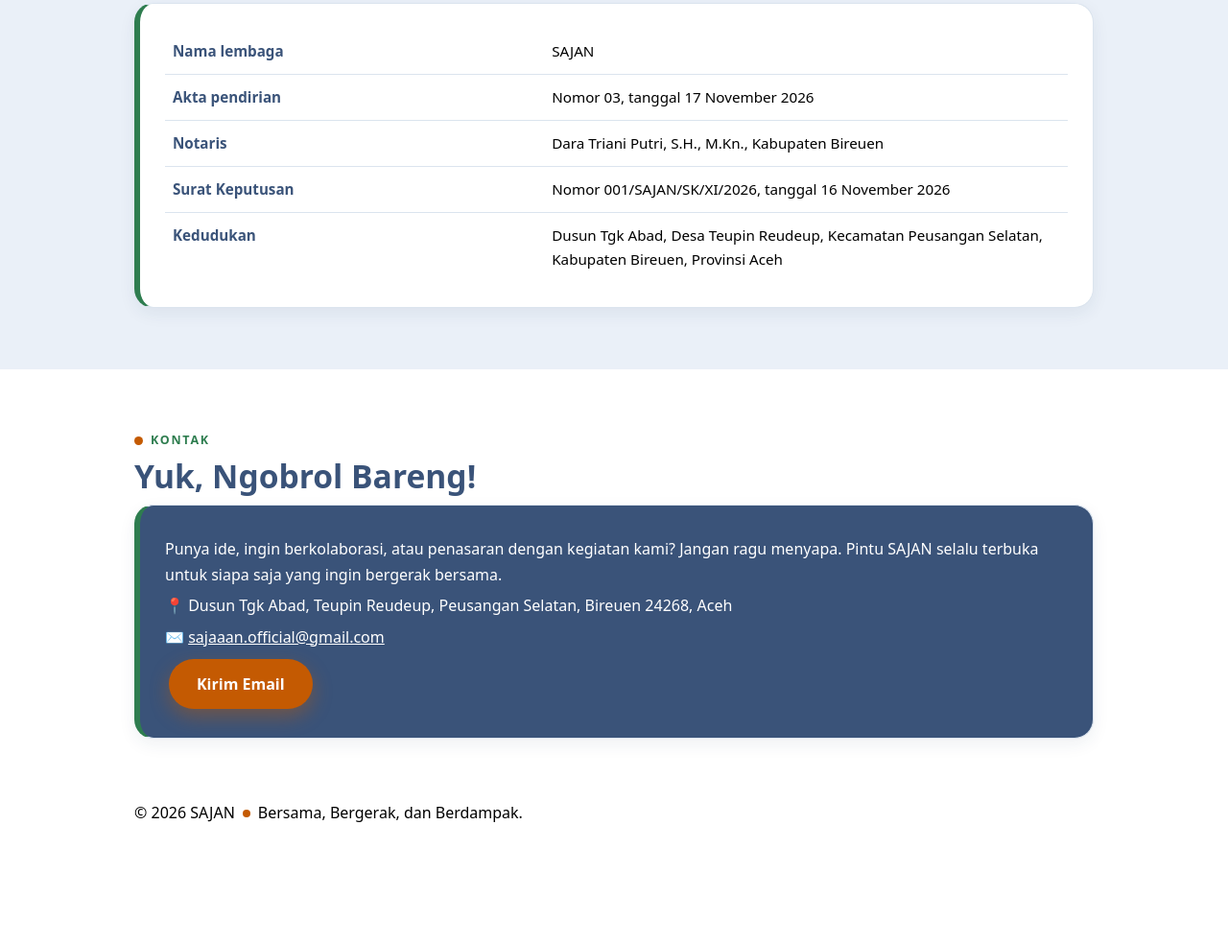
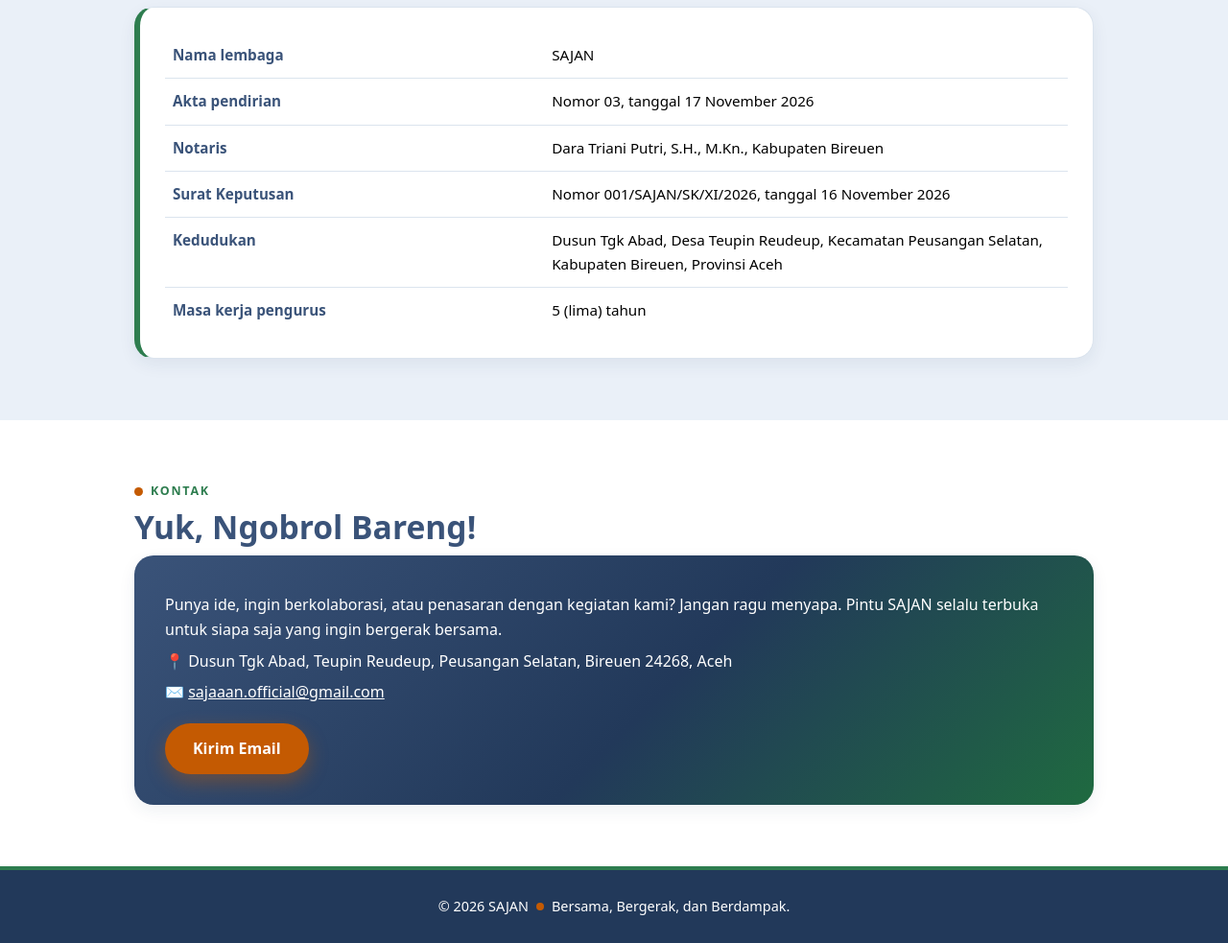
Before and after one commit to qurratulainaaa/SAJAN, a plain HTML site: page index.html in a window 1280 px wide. Shown: the part 2861-3844 px from the top of the page at 96% size. Before the commit the page ends 3722 px from the top, so only its background shows below. Drawn offline with Linux system fonts and the light colour scheme.

Commit message:
Restore clean index.html without stray section inside style tag

```diff
--- a/index.html
+++ b/index.html
@@ -79,6 +79,10 @@ h2{font-size:clamp(1.6rem,4.5vw,2.1rem);line-height:1.2;margin:0 0 10px;color:va
 .card.blue{background:linear-gradient(160deg,var(--blue) 0%,var(--navy) 100%);border-color:transparent}
 .card.blue h3,.card.blue p{color:#fff}
 .card.blue .icon{background:rgba(255,255,255,.18)}
+.card.linked{display:block;text-decoration:none;color:inherit;cursor:pointer}
+.card.linked:focus-visible{outline:3px solid var(--orange);outline-offset:3px}
+.more{display:inline-block;margin-top:14px;font-weight:700;font-size:.9rem;color:var(--c,var(--green));border-bottom:2px solid var(--orange);padding-bottom:1px}
+.card.linked:hover .more{color:var(--orange)}
 
 /* Lima isu: tiap isu punya warna sorotan sendiri */
 .grid.fokus{grid-template-columns:repeat(6,1fr)}
@@ -107,46 +111,14 @@ th{color:var(--blue);font-weight:700;width:42%}
 .scroll{overflow-x:auto}
 a{color:var(--blue)}
 
-<section id="galeri" style="max-width:1040px;margin:0 auto;padding:50px 20px">
-  <h2 style="margin:0 0 8px">Galeri Kegiatan</h2>
-  <p style="margin:0 0 6px;font-weight:700;color:#2E7D4F">Environmental Sustainability &amp; Disaster Resilience</p>
-  <h3 style="margin:0 0 6px;font-size:1.3rem;line-height:1.35">Strengthening Awareness through Joint Action for Natural Disaster Preparedness</h3>
-  <p style="margin:0 0 24px;opacity:.8">📅 14–16 November 2026 &nbsp;·&nbsp; 📍 Pante Lhong, Bireuen</p>
-
-  <div style="display:grid;grid-template-columns:repeat(auto-fit,minmax(240px,1fr));gap:16px">
-
-    <figure style="margin:0;grid-column:1/-1">
-      <img src="Kegiatan-1.webp" alt="Dokumentasi 1: kesiapsiagaan bencana alam, Pante Lhong, Bireuen" loading="lazy" style="width:100%;aspect-ratio:16/9;object-fit:cover;border-radius:14px;display:block">
-    </figure>
-    <figure style="margin:0">
-      <img src="Kegiatan-2.webp" alt="Dokumentasi 2: kesiapsiagaan bencana alam, Pante Lhong, Bireuen" loading="lazy" style="width:100%;aspect-ratio:4/3;object-fit:cover;border-radius:14px;display:block">
-    </figure>
-    <figure style="margin:0">
-      <img src="Kegiatan-3.webp" alt="Dokumentasi 3: kesiapsiagaan bencana alam, Pante Lhong, Bireuen" loading="lazy" style="width:100%;aspect-ratio:4/3;object-fit:cover;border-radius:14px;display:block">
-    </figure>
-    <figure style="margin:0">
-      <img src="Kegiatan-4.webp" alt="Dokumentasi 4: kesiapsiagaan bencana alam, Pante Lhong, Bireuen" loading="lazy" style="width:100%;aspect-ratio:4/3;object-fit:cover;border-radius:14px;display:block">
-    </figure>
-    <figure style="margin:0">
-      <img src="Kegiatan-5.webp" alt="Dokumentasi 5: kesiapsiagaan bencana alam, Pante Lhong, Bireuen" loading="lazy" style="width:100%;aspect-ratio:4/3;object-fit:cover;border-radius:14px;display:block">
-    </figure>
-    <figure style="margin:0">
-      <img src="Kegiatan-6.webp" alt="Dokumentasi 6: kesiapsiagaan bencana alam, Pante Lhong, Bireuen" loading="lazy" style="width:100%;aspect-ratio:4/3;object-fit:cover;border-radius:14px;display:block">
-    </figure>
-    <figure style="margin:0">
-      <img src="Kegiatan-7.webp" alt="Dokumentasi 7: kesiapsiagaan bencana alam, Pante Lhong, Bireuen" loading="lazy" style="width:100%;aspect-ratio:4/3;object-fit:cover;border-radius:14px;display:block">
-    </figure>
-
-  </div>
-  <p style="margin:18px 0 0;font-size:.9rem;opacity:.7">Dokumentasi kegiatan SAJAN, 14–16 November 2026.</p>
-</section>
+/* Kontak */
+#kontak .box{background:linear-gradient(135deg,var(--blue) 0%,var(--navy) 55%,var(--green-deep) 100%);color:#fff;border:0;padding:32px}
+#kontak .box a{color:#fff}
+#kontak .box .btn{margin:14px 0 0;color:#fff}
 
 footer{background:var(--navy);color:#fff;text-align:center;padding:26px 0;font-size:.9rem;border-top:4px solid var(--green)}
 footer .dot{display:inline-block;width:8px;height:8px;border-radius:50%;background:var(--orange);margin:0 8px 1px}
 @media (prefers-reduced-motion:reduce){*{transition:none!important;scroll-behavior:auto!important}}
-#kontak div:has(> p){background:#3A5379 !important;color:#fff !important}
-#kontak div:has(> p) p,
-#kontak div:has(> p) a:not([class*="btn"]){color:#fff !important}
 </style>
 </head>
 <body>
@@ -210,7 +182,7 @@ footer .dot{display:inline-block;width:8px;height:8px;border-radius:50%;backgrou
       <div class="grid fokus">
         <div class="card f1"><span class="label">ISU 01</span><div class="icon">⚖️</div><h3>GEDSI</h3><p>Gender Equality, Disability, and Social Inclusion. Ruang yang setara dan ramah untuk semua.</p></div>
         <div class="card f2"><span class="label">ISU 02</span><div class="icon">🕊️</div><h3>Peace, Security &amp; Youth Participation</h3><p>Perdamaian, keamanan, dan partisipasi pemuda. Anak muda sebagai penjaga damai.</p></div>
-        <div class="card f3 green"><span class="label">ISU 03</span><div class="icon">🌿</div><h3>Environmental Sustainability &amp; Disaster Resilience</h3><p>Menjaga bumi dan membangun ketangguhan menghadapi bencana.</p><a href="isu-3.html" style="display:inline-block;margin-top:10px;font-weight:700;color:#1f6a40;text-decoration:none">Lihat dokumentasi →</a></div>
+        <a class="card f3 green linked" href="isu-3.html" aria-label="Buka halaman Isu 03: Environmental Sustainability &amp; Disaster Resilience"><span class="label">ISU 03</span><div class="icon">🌿</div><h3>Environmental Sustainability &amp; Disaster Resilience</h3><p>Menjaga bumi dan membangun ketangguhan menghadapi bencana.</p><span class="more">Lihat dokumentasi kegiatan →</span></a>
         <div class="card f4"><span class="label">ISU 04</span><div class="icon">🔎</div><h3>Research &amp; Publication</h3><p>Riset dan publikasi berbasis pengetahuan, agar gagasan kami punya dasar yang kuat.</p></div>
         <div class="card f5"><span class="label">ISU 05</span><div class="icon">📣</div><h3>Advocacy, Campaign &amp; Education</h3><p>Advokasi, kampanye, dan edukasi publik untuk menyebarkan perubahan positif.</p></div>
       </div>
@@ -229,6 +201,7 @@ footer .dot{display:inline-block;width:8px;height:8px;border-radius:50%;backgrou
           <tr><th>Notaris</th><td>Dara Triani Putri, S.H., M.Kn., Kabupaten Bireuen</td></tr>
           <tr><th>Surat Keputusan</th><td>Nomor 001/SAJAN/SK/XI/2026, tanggal 16 November 2026</td></tr>
           <tr><th>Kedudukan</th><td>Dusun Tgk Abad, Desa Teupin Reudeup, Kecamatan Peusangan Selatan, Kabupaten Bireuen, Provinsi Aceh</td></tr>
+          <tr><th>Masa kerja pengurus</th><td>5 (lima) tahun</td></tr>
         </table>
       </div>
     </div>
```
